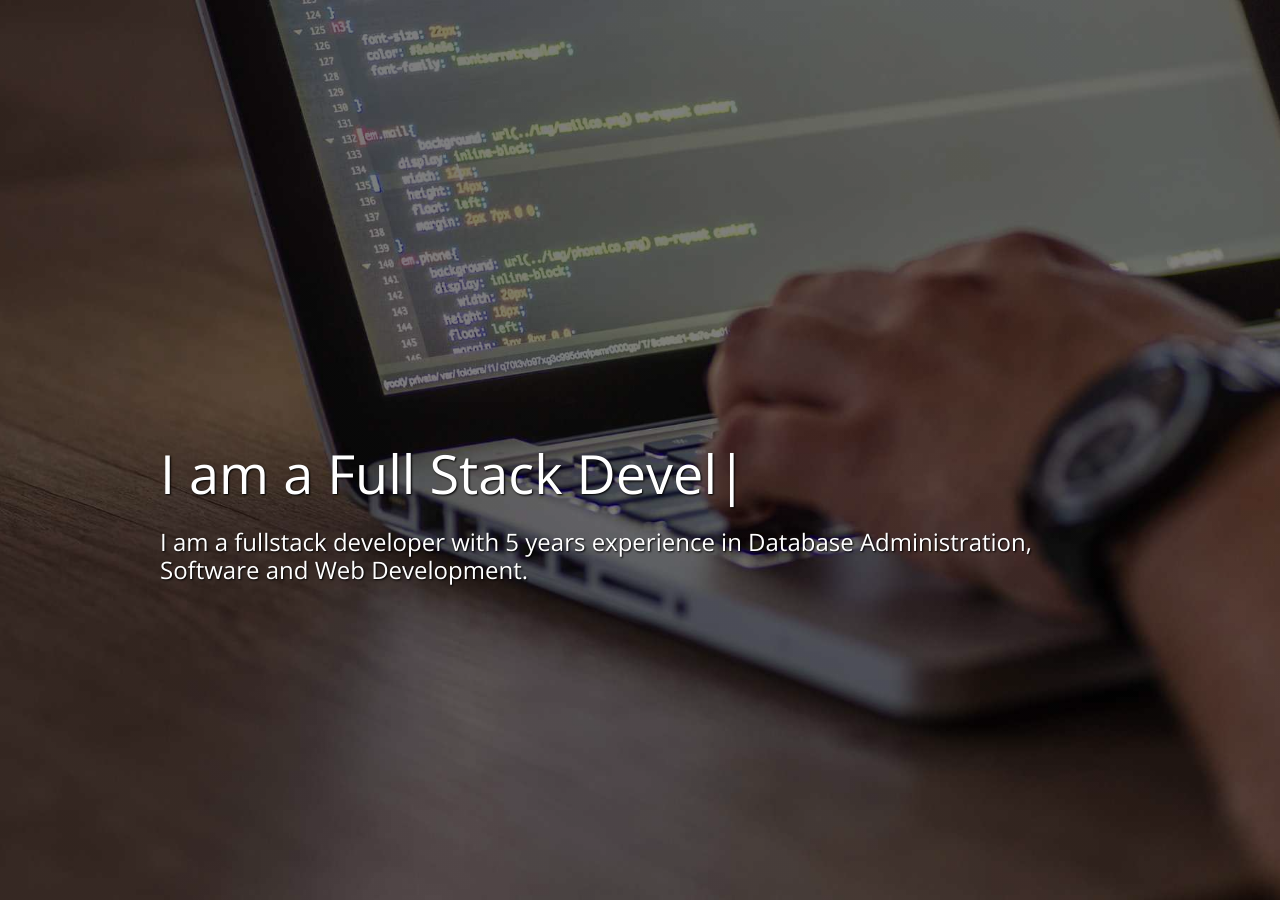
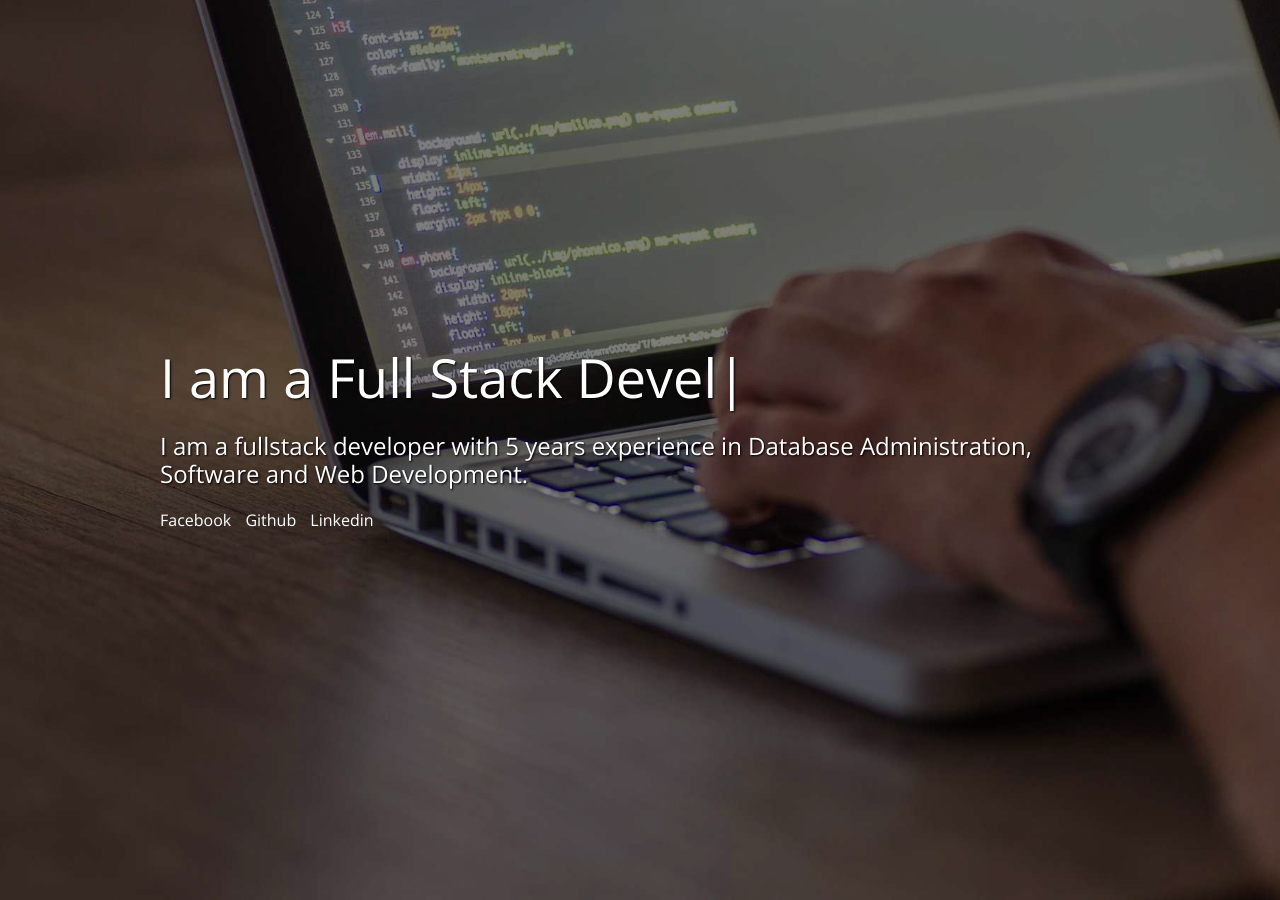
Before and after one commit to manuelubaldo/manuelubaldo.github.io, a Jekyll site: the page built from index.html, in a window 1280 px wide. Built offline with Jekyll 4.4.1, drawn with Linux system fonts in a browser that asks for light colours.

Commit message:
Added Social Links

```diff
--- a/_layouts/cover.html
+++ b/_layouts/cover.html
@@ -48,19 +48,32 @@
         align-items: center;
         width: 100%;
     }
-        max-width: 960px;
-        margin: 0 auto;
-    }
-
-    .container-fluid{
-        width: 100%;
-    }
 
     .jumbo {
         max-width: 960px;
         margin: 0 auto;
-        padding-top: 150px;
+        padding:0px 10px 0px 10px;
     }
+
+    .jumbo a {
+        color: #ffffff;
+        text-decoration: none;
+        font-weight: 300;
+    }
+
+    .jumbo a:hover {
+        text-decoration: underline;
+    }
+
+    li {
+        display:inline;
+        margin-right: 10px;
+    }
+
+    ul {
+        padding: 0px;
+    }
+
 
     </style>
 </head>
@@ -72,7 +85,19 @@
                 <p>
                     I am a fullstack developer with 5 years experience in Database Administration, Software and Web Development.
                 </p>
-            </div>
+                <p>
+                    <ul>
+                        {% for item in site.data.social %}
+                        <li>
+                            <a href="{{ item.link }}">{{ item.name }}</a>
+                        </li>
+                        {% endfor %}
+                        <!-- <li><a href="#">github</a></li>
+                        <li><a href="#">facebook</a></li>
+                        <li><a href="#">linkedin</a></li> -->
+
+                    </ul>
+                </p>
         </div>
     </div>
     <!-- <div class="container">
```
